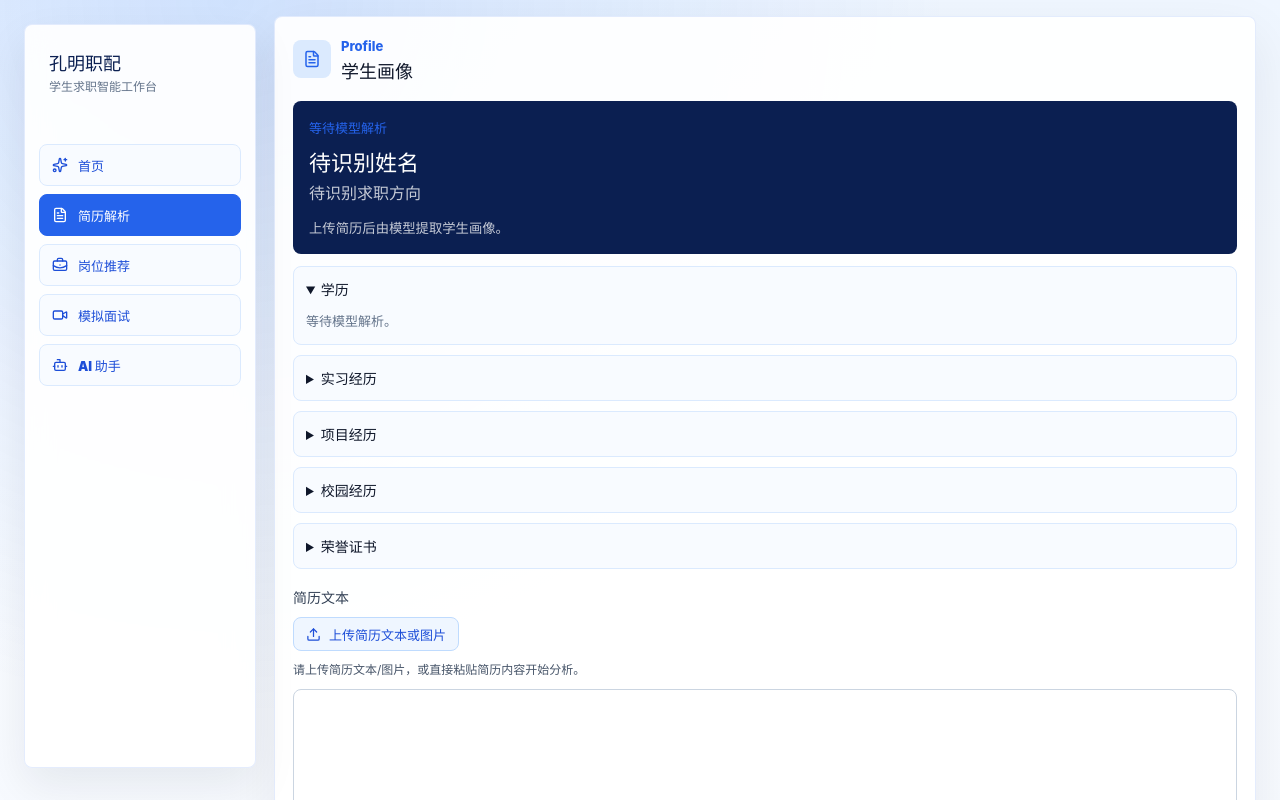
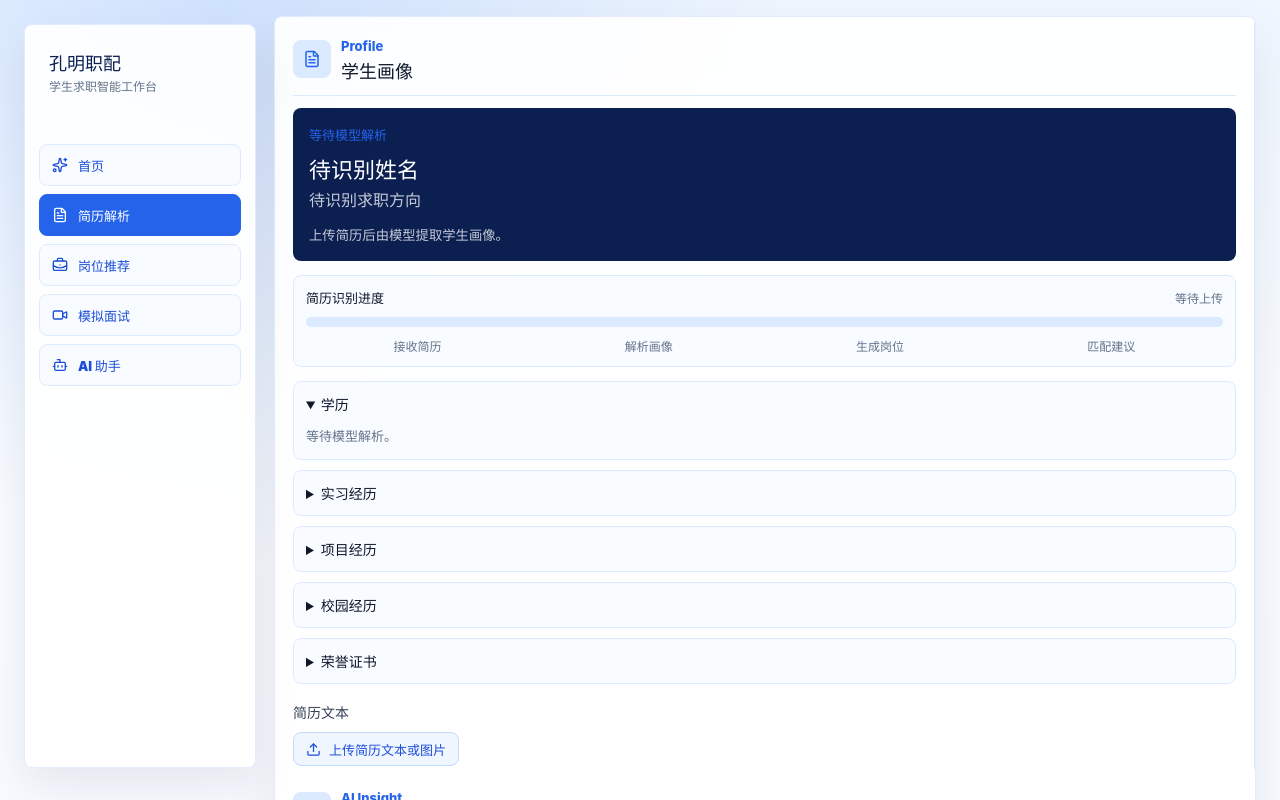
Before and after one commit to lljjcc426/Kongming-Student-Job-Matching-Agent, a React (Vite) app: page / in a window 1280 px wide. Both pictures are taken after a click on the button "开始解析简历". Shown: the top 800 px of the page. Built offline with nearby package versions, Linux system fonts and the light colour scheme.

Commit message:
style: integrate resume workspace layout

```diff
--- a/src/App.tsx
+++ b/src/App.tsx
@@ -724,6 +724,8 @@ function App() {
               </div>
               <small>{structuredResume?.summary || "上传简历后由模型提取学生画像。"}</small>
             </div>
+
+            <ResumePipelineStatus hasResume={hasResume} resumeSource={resumeSource} modelStatus={modelStatus} pipelineStep={pipelineStep} />
 
             <ResumeSections structuredResume={structuredResume} />
 
@@ -779,6 +781,7 @@ function App() {
                   <h3>意向岗位 JD</h3>
                 </div>
               </div>
+              <JdPipelineStatus jdStatus={jdStatus} jdStep={jdStep} jdMessage={jdMessage} />
               <div className="field-row">
                 <label>
                   <span>岗位名称</span>
@@ -1023,19 +1026,6 @@ function App() {
           </Panel>
         </aside>
       </section>
-
-      {activePage === "resume" || activePage === "jobs" ? (
-        <ProcessState
-          hasResume={hasResume}
-          customJobCount={customJobs.length}
-          resumeSource={resumeSource}
-          modelStatus={modelStatus}
-          pipelineStep={pipelineStep}
-          jdStatus={jdStatus}
-          jdStep={jdStep}
-          jdMessage={jdMessage}
-        />
-      ) : null}
 
       <section className="assistant-panel" hidden={activePage !== "assistant"}>
         <Panel eyebrow="AI Assistant" title="求职 AI 助手" icon={<Bot size={18} />}>
@@ -1303,6 +1293,91 @@ function WorkflowStep({ index, title, text }: { index: string; title: string; te
   );
 }
 
+function ResumePipelineStatus({
+  hasResume,
+  resumeSource,
+  modelStatus,
+  pipelineStep,
+}: {
+  hasResume: boolean;
+  resumeSource: string;
+  modelStatus: "idle" | "loading" | "ready" | "error";
+  pipelineStep: PipelineStep;
+}) {
+  const steps = [
+    { id: "intake", label: "接收简历" },
+    { id: "structure", label: "解析画像" },
+    { id: "jobs", label: "生成岗位" },
+    { id: "analysis", label: "匹配建议" },
+  ];
+  const progressIndex = pipelineStep === "done" ? steps.length : pipelineStep === "error" ? Math.max(1, steps.findIndex((step) => step.id === pipelineStep) + 1) : steps.findIndex((step) => step.id === pipelineStep) + 1;
+  const progress = !hasResume && pipelineStep === "idle" ? 0 : Math.max(0, Math.min(100, Math.round((progressIndex / steps.length) * 100)));
+
+  return (
+    <section className={`inline-progress ${modelStatus}`}>
+      <div>
+        <strong>简历识别进度</strong>
+        <span>{modelStatus === "loading" ? "正在处理" : modelStatus === "ready" ? resumeSource : modelStatus === "error" ? "处理未完成" : "等待上传"}</span>
+      </div>
+      <div className="pipeline-bar" aria-label="简历识别进度" aria-valuemin={0} aria-valuemax={100} aria-valuenow={progress} role="progressbar">
+        <i style={{ width: `${progress}%` }} />
+      </div>
+      <div className="pipeline-steps">
+        {steps.map((step, index) => {
+          const active = step.id === pipelineStep;
+          const done = pipelineStep === "done" || index < progressIndex - 1;
+          return (
+            <span key={step.id} className={active ? "active" : done ? "done" : ""}>
+              {step.label}
+            </span>
+          );
+        })}
+      </div>
+    </section>
+  );
+}
+
+function JdPipelineStatus({
+  jdStatus,
+  jdStep,
+  jdMessage,
+}: {
+  jdStatus: "idle" | "loading" | "ready" | "error";
+  jdStep: JdPipelineStep;
+  jdMessage: string;
+}) {
+  const jdSteps = [
+    { id: "parse", label: "解析 JD" },
+    { id: "evaluate", label: "评估优先级" },
+    { id: "links", label: "生成入口" },
+  ];
+  const jdProgressIndex = jdStep === "done" ? jdSteps.length : jdStep === "error" ? Math.max(1, jdSteps.findIndex((step) => step.id === jdStep) + 1) : jdSteps.findIndex((step) => step.id === jdStep) + 1;
+  const jdProgress = jdStep === "idle" ? 0 : Math.max(0, Math.min(100, Math.round((jdProgressIndex / jdSteps.length) * 100)));
+
+  return (
+    <section className={`inline-progress ${jdStatus}`}>
+      <div>
+        <strong>岗位分析进度</strong>
+        <span>{jdMessage}</span>
+      </div>
+      <div className="pipeline-bar" aria-label="意向岗位分析进度" aria-valuemin={0} aria-valuemax={100} aria-valuenow={jdProgress} role="progressbar">
+        <i style={{ width: `${jdProgress}%` }} />
+      </div>
+      <div className="pipeline-steps three">
+        {jdSteps.map((step, index) => {
+          const active = step.id === jdStep;
+          const done = jdStep === "done" || index < jdProgressIndex - 1;
+          return (
+            <span key={step.id} className={active ? "active" : done ? "done" : ""}>
+              {step.label}
+            </span>
+          );
+        })}
+      </div>
+    </section>
+  );
+}
+
 function ProcessState({
   hasResume,
   customJobCount,
--- a/src/styles.css
+++ b/src/styles.css
@@ -477,6 +477,52 @@ input {
   background: #be123c;
 }
 
+.inline-progress {
+  display: grid;
+  gap: 10px;
+  margin: 14px 0;
+  padding: 12px;
+  border: 1px solid #dbeafe;
+  border-radius: 8px;
+  background: #f8fbff;
+}
+
+.inline-progress > div:first-child {
+  display: flex;
+  justify-content: space-between;
+  gap: 12px;
+  align-items: center;
+}
+
+.inline-progress strong {
+  color: #0f172a;
+  font-size: 13px;
+}
+
+.inline-progress > div:first-child span {
+  color: #64748b;
+  font-size: 12px;
+  font-weight: 800;
+  text-align: right;
+}
+
+.inline-progress.loading .pipeline-bar i::after {
+  content: "";
+  position: absolute;
+  inset: 0;
+  width: 44px;
+  background: linear-gradient(90deg, transparent, rgba(255, 255, 255, 0.8), transparent);
+  animation: progress-shine 1.1s linear infinite;
+}
+
+.inline-progress.ready .pipeline-bar i {
+  background: #0f766e;
+}
+
+.inline-progress.error .pipeline-bar i {
+  background: #be123c;
+}
+
 .pipeline-steps {
   display: grid;
   grid-template-columns: repeat(4, minmax(0, 1fr));
@@ -582,12 +628,39 @@ input {
 }
 
 .dashboard-resume {
-  grid-template-columns: minmax(420px, 0.95fr) minmax(0, 1.05fr);
+  grid-template-columns: minmax(420px, 0.9fr) minmax(0, 1.1fr);
   min-height: calc(100vh - 48px);
+  gap: 0;
+  overflow: hidden;
+  border: 1px solid rgba(37, 99, 235, 0.12);
+  border-radius: 8px;
+  background: rgba(255, 255, 255, 0.92);
+  box-shadow: 0 20px 54px rgba(15, 23, 42, 0.08);
 }
 
 .dashboard-resume .panel {
   min-height: calc(100vh - 48px);
+  border: 0;
+  border-radius: 0;
+  background: transparent;
+  box-shadow: none;
+}
+
+.dashboard-resume .profile-column,
+.dashboard-resume .insight-column {
+  max-height: calc(100vh - 48px);
+  overflow-y: auto;
+  overscroll-behavior: contain;
+}
+
+.dashboard-resume .profile-column {
+  border-right: 1px solid #dbeafe;
+}
+
+.dashboard-resume .panel-title {
+  margin-bottom: 12px;
+  padding-bottom: 12px;
+  border-bottom: 1px solid #dbeafe;
 }
 
 .dashboard-resume .match-column {
@@ -596,11 +669,16 @@ input {
 
 .dashboard-jobs {
   grid-template-columns: minmax(0, 1fr);
+  min-height: calc(100vh - 48px);
 }
 
 .dashboard-jobs .profile-column,
 .dashboard-jobs .insight-column {
   display: none;
+}
+
+.dashboard-jobs .panel {
+  min-height: calc(100vh - 48px);
 }
 
 .panel {
@@ -823,6 +901,11 @@ textarea {
   background: #fff;
   color: #0f172a;
   line-height: 1.65;
+}
+
+.dashboard-resume textarea[aria-label="简历文本"] {
+  min-height: 260px;
+  max-height: 42vh;
 }
 
 .interview-studio {
@@ -1695,10 +1778,25 @@ input {
 
   .dashboard-resume,
   .dashboard-resume .panel,
+  .dashboard-resume .profile-column,
+  .dashboard-resume .insight-column,
+  .dashboard-jobs,
+  .dashboard-jobs .panel,
   .assistant-panel,
   .assistant-panel .panel,
   .chat-shell {
     min-height: auto;
+    max-height: none;
+    overflow: visible;
+  }
+
+  .dashboard-resume {
+    gap: 0;
+  }
+
+  .dashboard-resume .profile-column {
+    border-right: 0;
+    border-bottom: 1px solid #dbeafe;
   }
 
   .section-head {
```
Also changed, not shown: scripts/verify-ui.cjs (+8 -8 lines).
